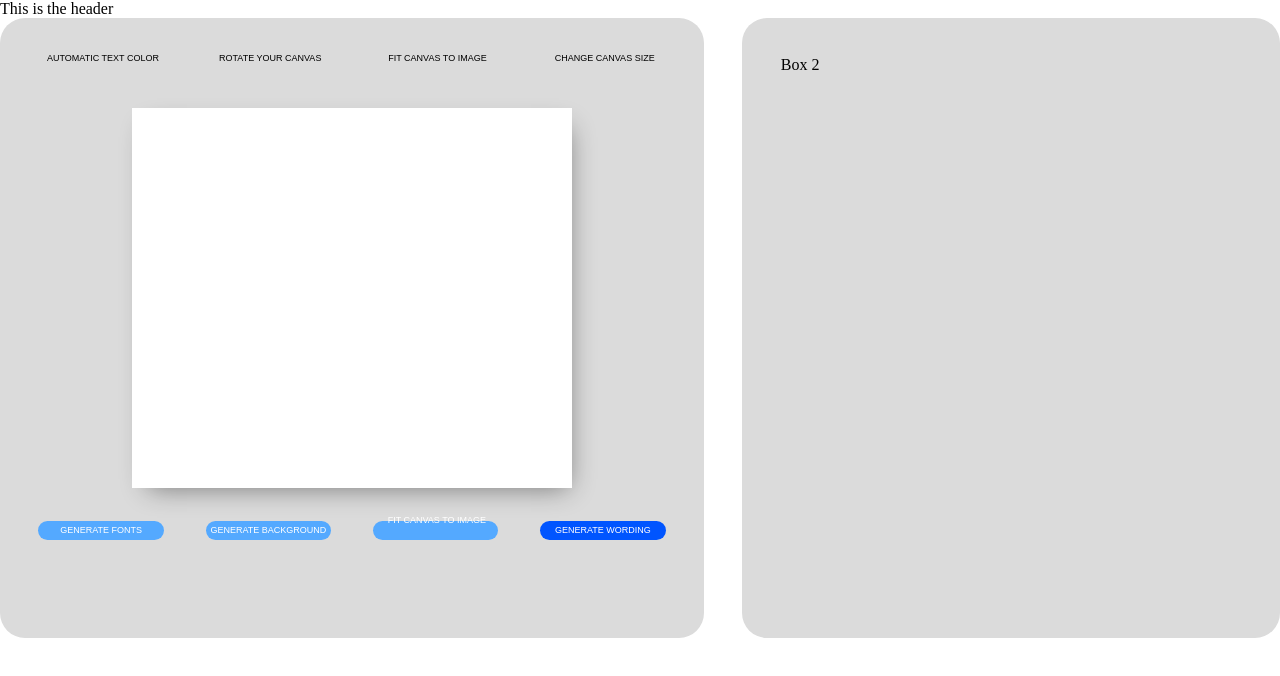
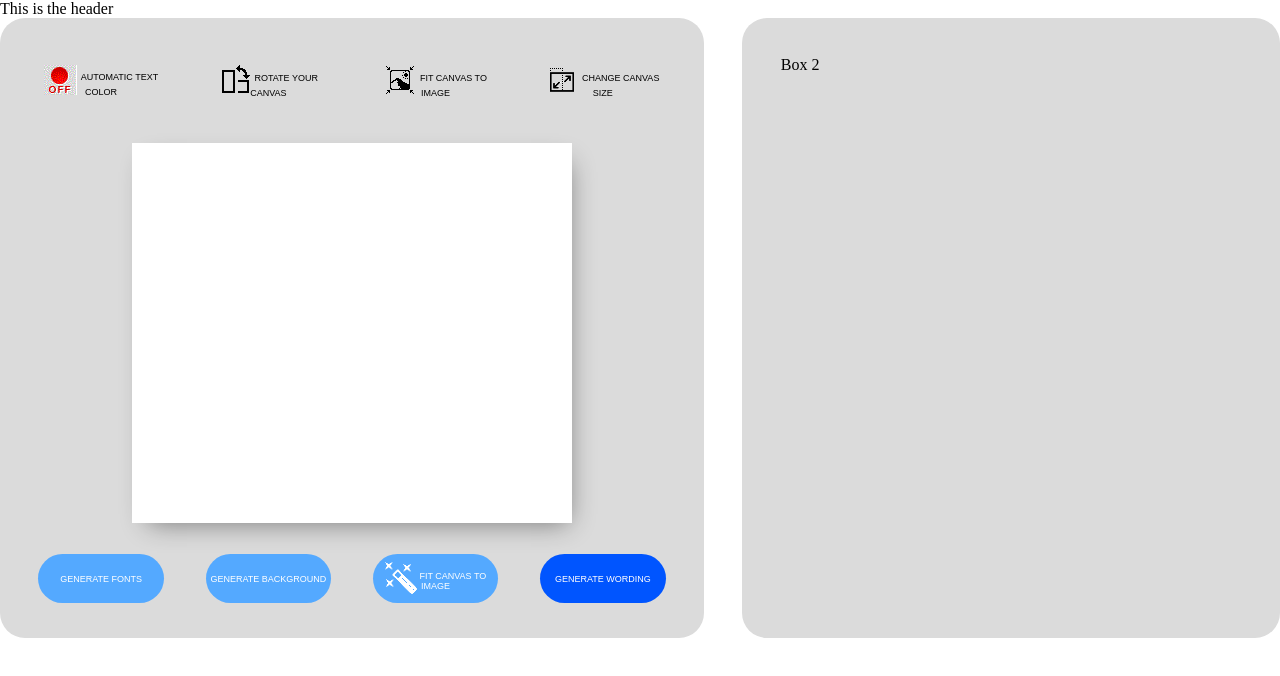
Before and after one commit to Theodore-Kelechukwu-Onyejiaku/quote-maker, a plain HTML site: page index.html in a window 1280 px wide. Drawn offline with Linux system fonts and the light colour scheme; the site is published under a folder, as on GitHub Pages, so addresses that start at the root find nothing.

Commit message:
change resource url

```diff
--- a/index.html
+++ b/index.html
@@ -13,10 +13,10 @@
     <div class="main-container">
         <div>
             <div class="left-tools-top">
-                <div><button><span><img src="/images/off.gif" alt=""></span> <span class="tool-text">AUTOMATIC TEXT COLOR</span></button> </div>
-                <div><button><span><img src="/images/rotate.gif" alt=""></span> <span class="tool-text">ROTATE YOUR CANVAS</span></button> </div>
-                <div><button><span><img src="/images/fitCanvas.gif" alt=""></span> <span class="tool-text">FIT CANVAS TO IMAGE</span></button> </div>
-                <div><button><span><img src="/images/resize.gif" alt=""></span> <span class="tool-text">CHANGE CANVAS SIZE</span></button> </div>
+                <div><button><span><img src="./images/off.gif" alt=""></span> <span class="tool-text">AUTOMATIC TEXT COLOR</span></button> </div>
+                <div><button><span><img src="./images/rotate.gif" alt=""></span> <span class="tool-text">ROTATE YOUR CANVAS</span></button> </div>
+                <div><button><span><img src="./images/fitCanvas.gif" alt=""></span> <span class="tool-text">FIT CANVAS TO IMAGE</span></button> </div>
+                <div><button><span><img src="./images/resize.gif" alt=""></span> <span class="tool-text">CHANGE CANVAS SIZE</span></button> </div>
             </div>
             <div class="editor">
 
@@ -24,13 +24,13 @@
             <div class="left-tools-top" id="bottom">
                 <div><button>GENERATE FONTS</button> </div>
                 <div><button>GENERATE BACKGROUND</button> </div>
-                <div><button><span><img src="/images/automatic.png" alt=""></span> <span class="tool-text">FIT CANVAS TO IMAGE</span></button> </div>
+                <div><button><span><img src="./images/automatic.png" alt=""></span> <span class="tool-text">FIT CANVAS TO IMAGE</span></button> </div>
                 <div><button id="last-btn">GENERATE WORDING</button> </div>
             </div>
         </div>
         <div>Box 2</div>
     </div>
 
-    <script src="js/index.js"></script>
+    <script src="./js/index.js"></script>
 </body>
 </html>
```
